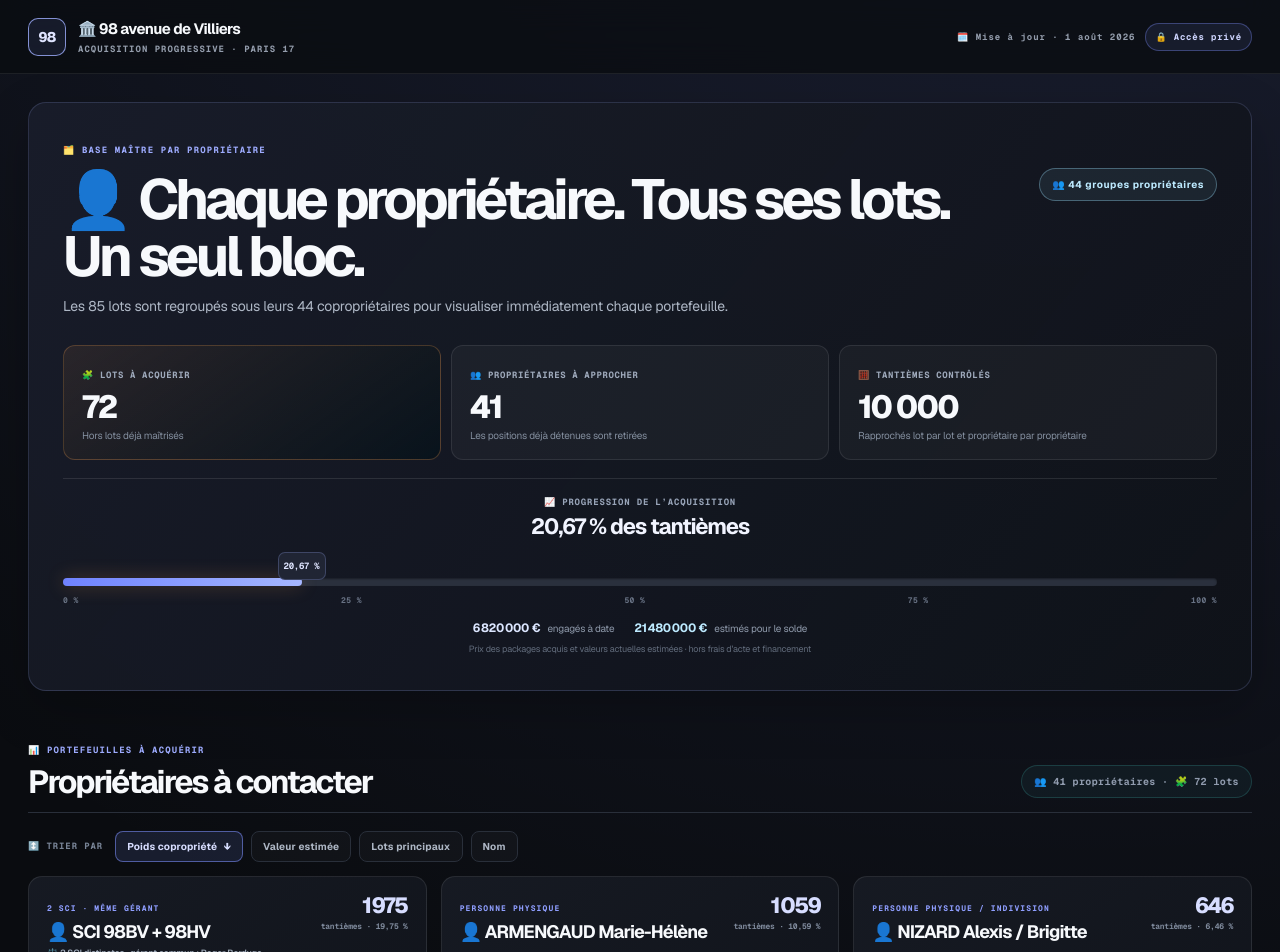
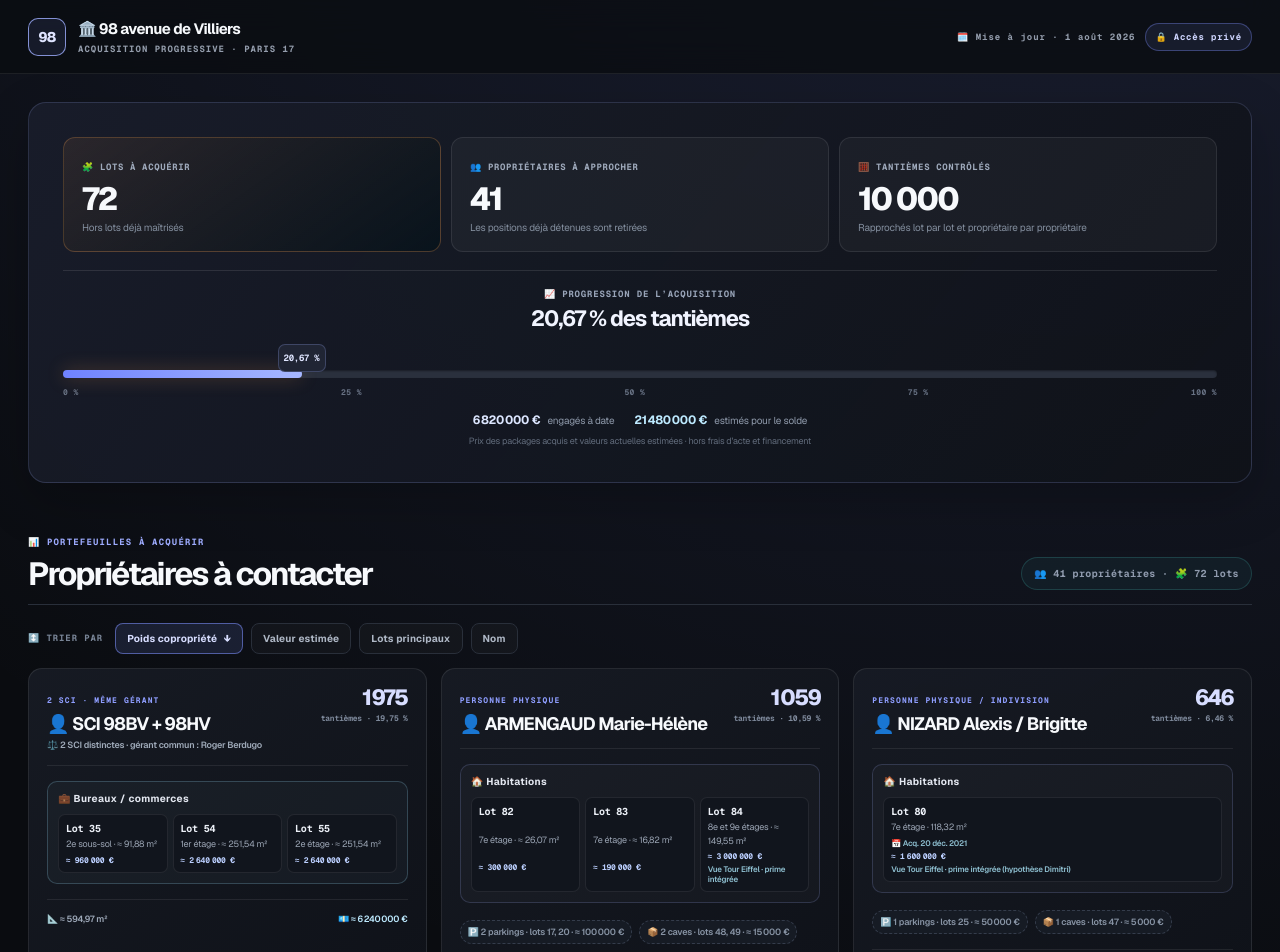
Before and after one commit to dim75017/villiers-98-dashboard, a Next.js app: page / in a window 1280 px wide. Shown: the top 952 px of the page. Built offline with nearby package versions, Linux system fonts and the light colour scheme.

Commit message:
fix: simplify hero and estimate room surface

```diff
--- a/app/page.tsx
+++ b/app/page.tsx
@@ -121,6 +121,7 @@ const surfaceEstimateForLot = (lot: (typeof masterLots)[number]) => {
   if (typeof lot.surface === "number") return { value: lot.surface, documented: true };
   if (lot.lot === 84) return { value: 149.55, documented: false };
   if (lot.nature === "Studio") return { value: lot.tantiemes * studioSurfacePerTantieme, documented: false };
+  if (lot.nature === "Chambre") return { value: lot.tantiemes * studioSurfacePerTantieme, documented: false };
   if (lot.nature === "Appartement") return { value: lot.tantiemes * apartmentSurfacePerTantieme, documented: false };
   if (lot.categorie === "Bureaux / commerces") return { value: lot.tantiemes * officeSurfacePerTantieme, documented: false };
   return null;
@@ -242,8 +243,6 @@ export default function Home() {
       </header>
 
       <section className="hero">
-        <span className="eyebrow copper">🗂️ BASE MAÎTRE PAR PROPRIÉTAIRE</span>
-        <div className="hero-heading"><div><h1>👤 Chaque propriétaire. Tous ses lots. Un seul bloc.</h1><p>Les 85 lots sont regroupés sous leurs 44 copropriétaires pour visualiser immédiatement chaque portefeuille.</p></div><span className="proof-badge">👥 44 groupes propriétaires</span></div>
         <div className="metrics">
           <article><small>🧩 Lots à acquérir</small><strong>{prospectLots.length}</strong><p>Hors lots déjà maîtrisés</p></article>
           <article><small>👥 Propriétaires à approcher</small><strong>{ownerGroups.length}</strong><p>Les positions déjà détenues sont retirées</p></article>
```
Also changed, not shown: app/globals.css.
